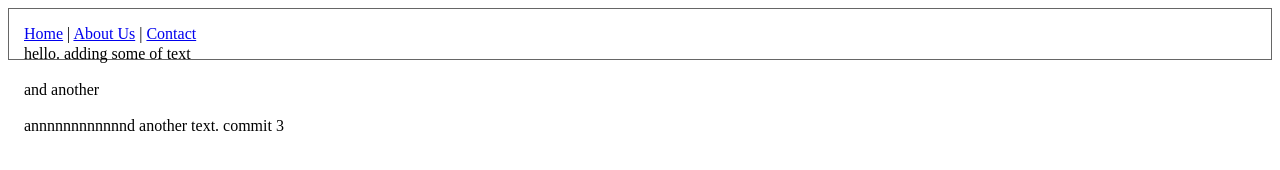
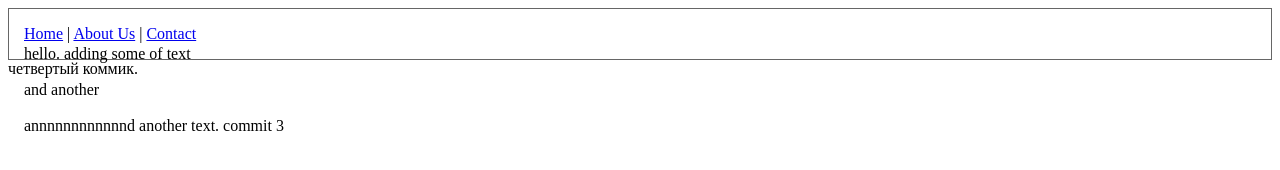
Before and after one commit to dxdevdvc/firstrep, a plain HTML site: page index.html in a window 1280 px wide. Drawn offline with Linux system fonts and the light colour scheme.

Commit message:
Третьий коммит. Проверка на кэш

```diff
--- a/index.html
+++ b/index.html
@@ -23,5 +23,6 @@
 	     	annnnnnnnnnnnd another text. commit 3
 	     </div>
   </div>
+  четвертый коммик.
 </body>
 </html>
```
